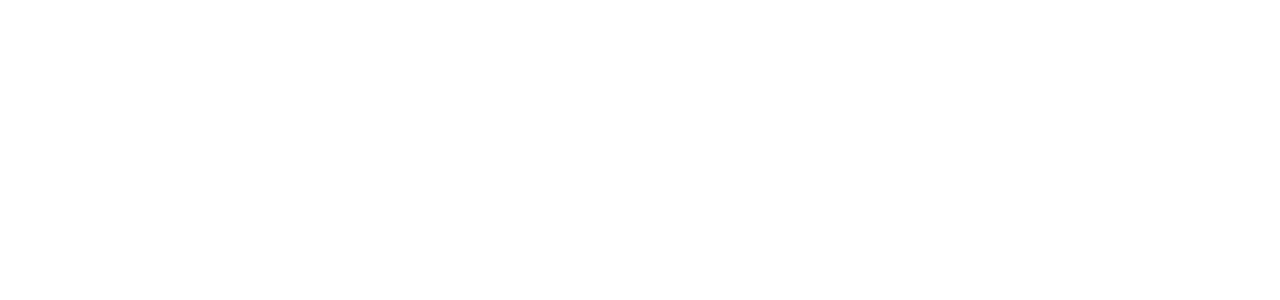
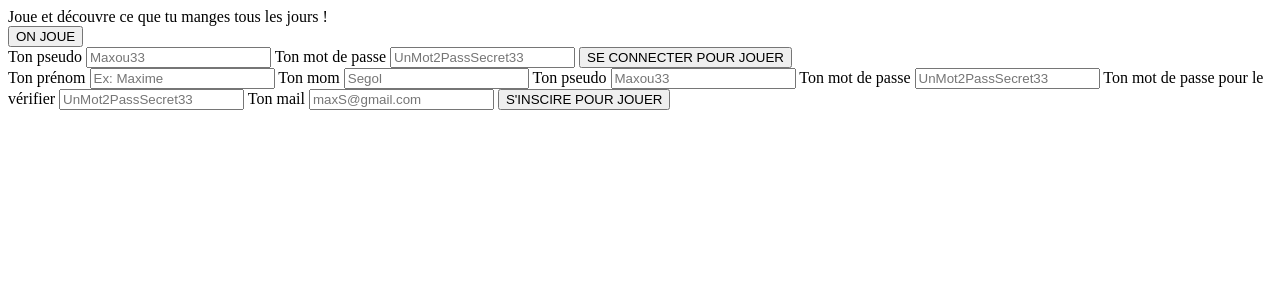
Before and after one commit to nikoumhook/childagri, a PHP site: page /votre_nouveau_dossier/app/Views/landindPage.php in a window 1280 px wide. Before the commit the part shown is empty. Shown: the top 300 px of the page. Run offline with PHP 8.4, Linux system fonts and the light colour scheme.

Commit message:
LandingPage
Réalisation de l'ossature de la Landing

```diff
--- a/app/Controller/LandingController.php
+++ b/app/Controller/LandingController.php
@@ -5,7 +5,7 @@ namespace Controller;
 
 use \W\Controller\Controller;
 
-class DefaultController extends Controller
+class LandingController extends Controller
 {
 
 	/**
--- a/app/Views/landindPage.php
+++ b/app/Views/landindPage.php
@@ -13,7 +13,77 @@
 
 </body>
 
+	<!-- DIV grand wrapper -->
+	<div id="wrapper" class="backgroundLanding">
+
+		<!-- Div explication -->
+		<div id="explainLanding"> Joue et découvre ce que tu manges tous les jours !</div>
+
+		<!-- Button play -->
+		<button type="submit" class="overlay">ON JOUE</button>
+
+
+		<!-- Div POPIN -->
+		<div class="overlay">
+
+			<!-- Div wrapper formulaire Popin: 2 grid -->
+			<div class="grid-2">
+
+				<!-- Div formulaire connexion Popin -->
+				<div>
+					<form>
+						<!-- div Affichage resultat traitement AJAX CONNEXION-->
+						<div id="resultConnect"></div>
+
+						<!-- formulaire connexion-->
+						<label for="pseudo">Ton pseudo</label>
+						<input id="pseudo" type="text" name="pseudo" placeholder="Maxou33">
+
+
+						<label for="password">Ton mot de passe</label>
+						<input id="password" type="password" name="passwordVerify" placeholder="UnMot2PassSecret33">
+
+						<button type="submit">SE CONNECTER POUR JOUER</button>
+
+					</form>
+				</div>
+
+				<!-- Div formulaire inscription Popin -->
+				<div>
+					<form>
+						<!-- div Affichage resultat traitement AJAX INSCRIPTION-->
+						<div id="resultInscription"></div>
+
+						<!-- formulaire iscription-->
+						<label for="firstname">Ton prénom</label>
+						<input id="firstname" type="text" name="firstname" placeholder="Ex: Maxime">
+
+						<label for="lastname">Ton mom</label>
+						<input id="lastname" type="text" name="lastname" placeholder="Segol" >
+
+						<label for="pseudo">Ton pseudo</label>
+						<input id="pseudo" type="text" name="pseudo" placeholder="Maxou33">
+
+						<label for="password">Ton mot de passe</label>
+						<input id="password" type="password" name="password" placeholder="UnMot2PassSecret33">
+
+						<label for="passwordVerify">Ton mot de passe pour le vérifier</label>
+						<input id="passwordVerify" type="password" name="passwordVerify" placeholder="UnMot2PassSecret33">
+
+						<label for="mail">Ton mail</label>
+						<input id="mail" type="mail" name="email" placeholder="maxS@gmail.com">
+
+						<button type="submit">S'INSCIRE POUR JOUER</button>
+
+					</form>
+				</div>
+			</div>
+		</div>
 
 
 
+
+	</div>
+
+
 </html>
```
Also changed, not shown: app/config.dist.php (+4 -4 lines).
